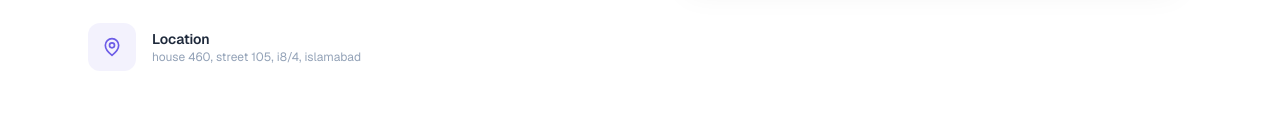
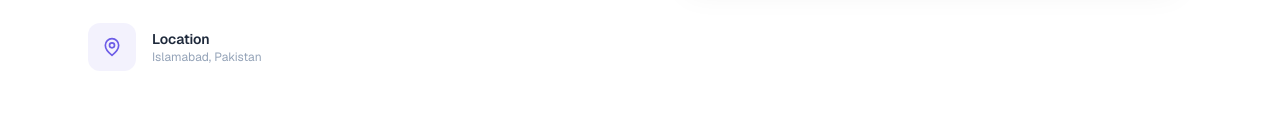
Before and after one commit to aashir78787-hash/muhammad-aashir, a React (Vite) app: page / in a window 1280 px wide. Shown: the part 5751-5890 px from the top of the page. Built offline with nearby package versions, Linux system fonts and the light colour scheme.

Commit message:
updated code

```diff
--- a/src/App.tsx
+++ b/src/App.tsx
@@ -1630,7 +1630,7 @@ export default function App() {
                   </div>
                   <div>
                     <div className="text-sm font-semibold text-text-primary group-hover:text-accent transition-colors">Location</div>
-                    <div className="text-xs text-text-tertiary">house 460, street 105, i8/4, islamabad</div>
+                    <div className="text-xs text-text-tertiary">Islamabad, Pakistan</div>
                   </div>
                 </div>
               </div>
```
